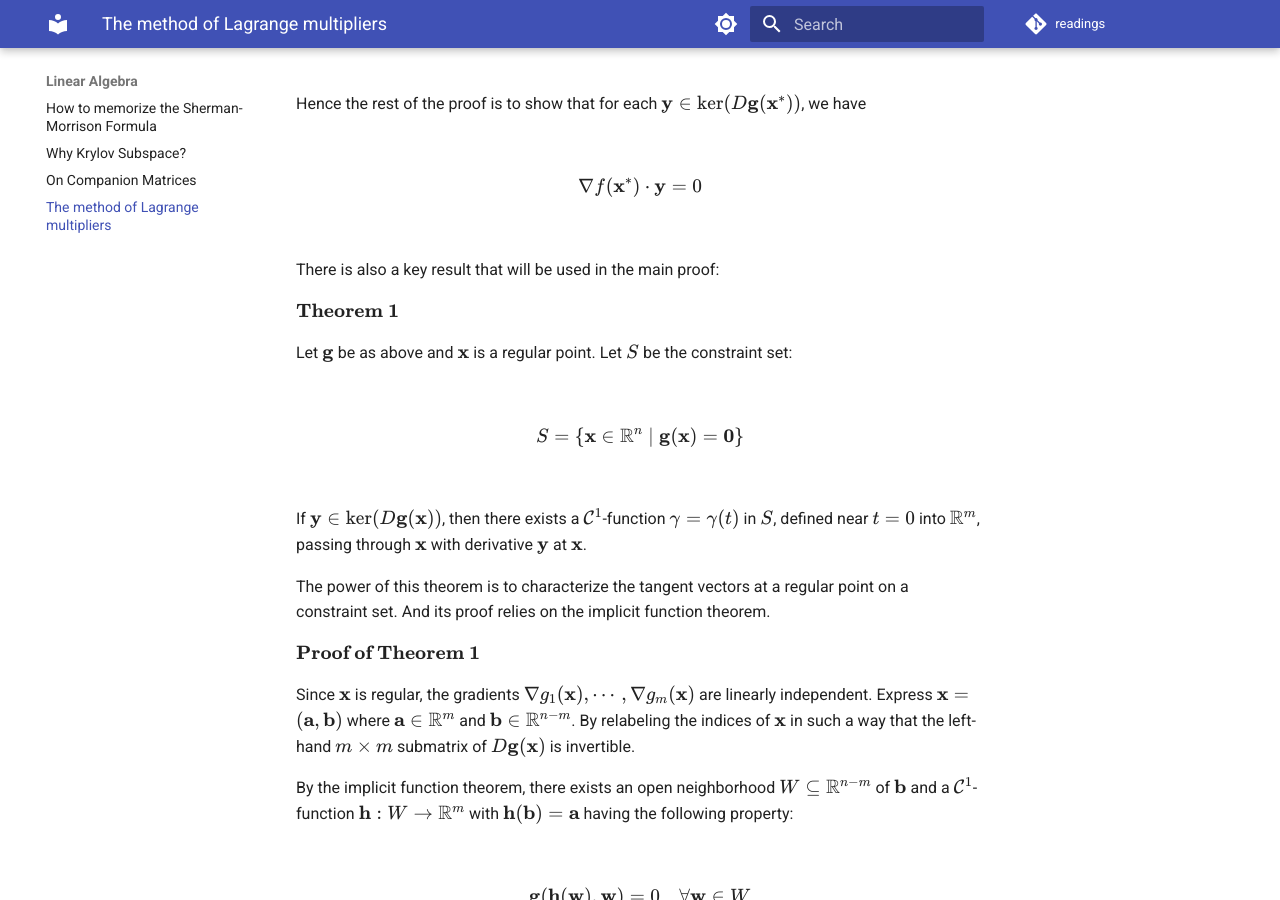
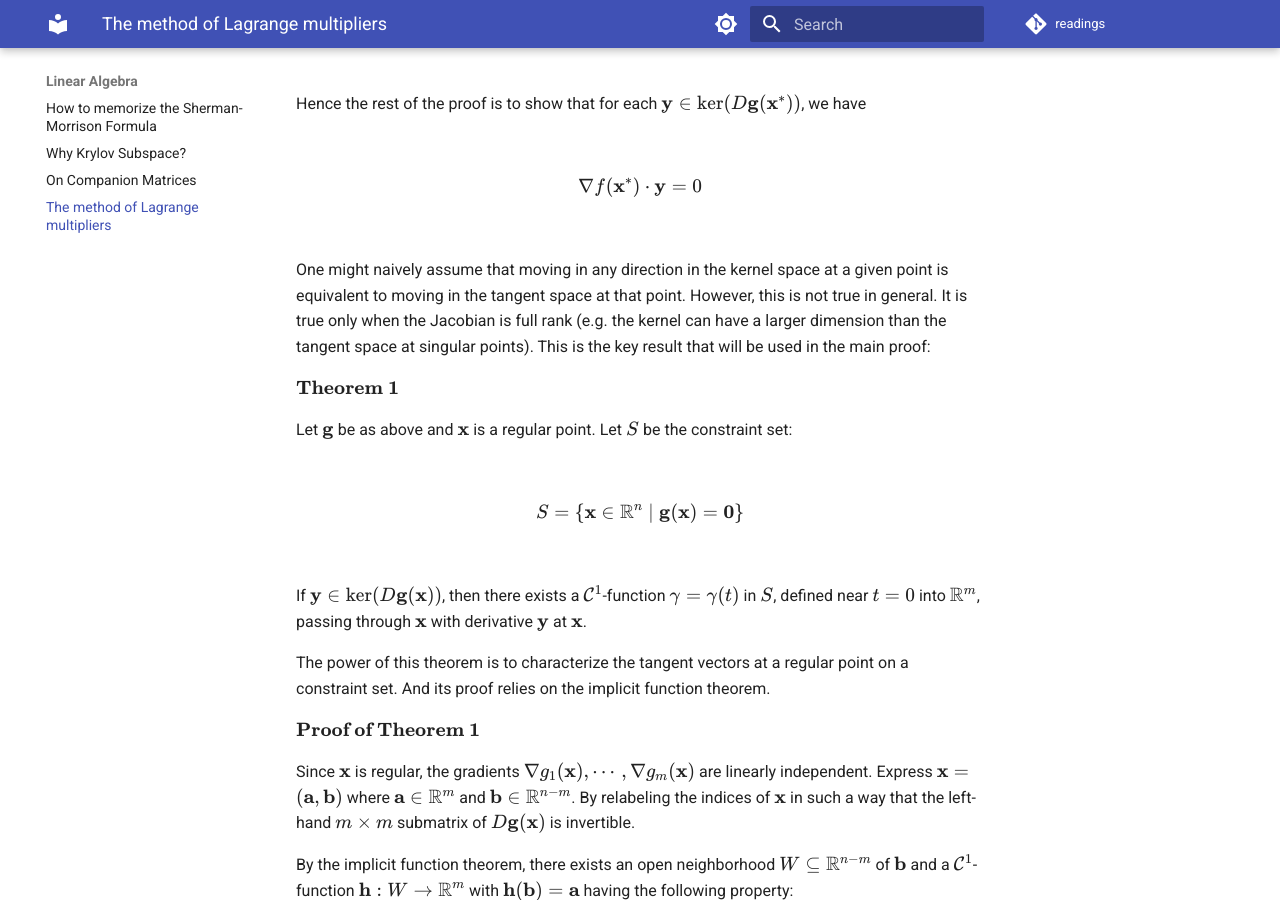
Before and after one commit to mukappalambda/readings, an MkDocs documentation site: the page built from docs/on-lagrange-multipliers-proof.md, in a window 1280 px wide and 900 px high, scrolled down 1746 px. Built offline with MkDocs 1.6.1 and Material for MkDocs 9.7.7, drawn with Linux system fonts in a browser that asks for light colours; comment, search, counter and statistics services are not loaded; the version menu is left out.

Commit message:
chore: add motivation for theorem 1

```diff
--- a/docs/on-lagrange-multipliers-proof.md
+++ b/docs/on-lagrange-multipliers-proof.md
@@ -54,7 +54,7 @@ Hence the rest of the proof is to show that for each $\mathbf{y}\in\ker(D\mathbf
 
 $$\nabla f(\mathbf{x}^*)\cdot\mathbf{y} = 0$$
 
-There is also a key result that will be used in the main proof:
+One might naively assume that moving in any direction in the kernel space at a given point is equivalent to moving in the tangent space at that point. However, this is not true in general. It is true only when the Jacobian is full rank (e.g. the kernel can have a larger dimension than the tangent space at singular points). This is the key result that will be used in the main proof:
 
 $\textbf{Theorem 1}$
 
```
